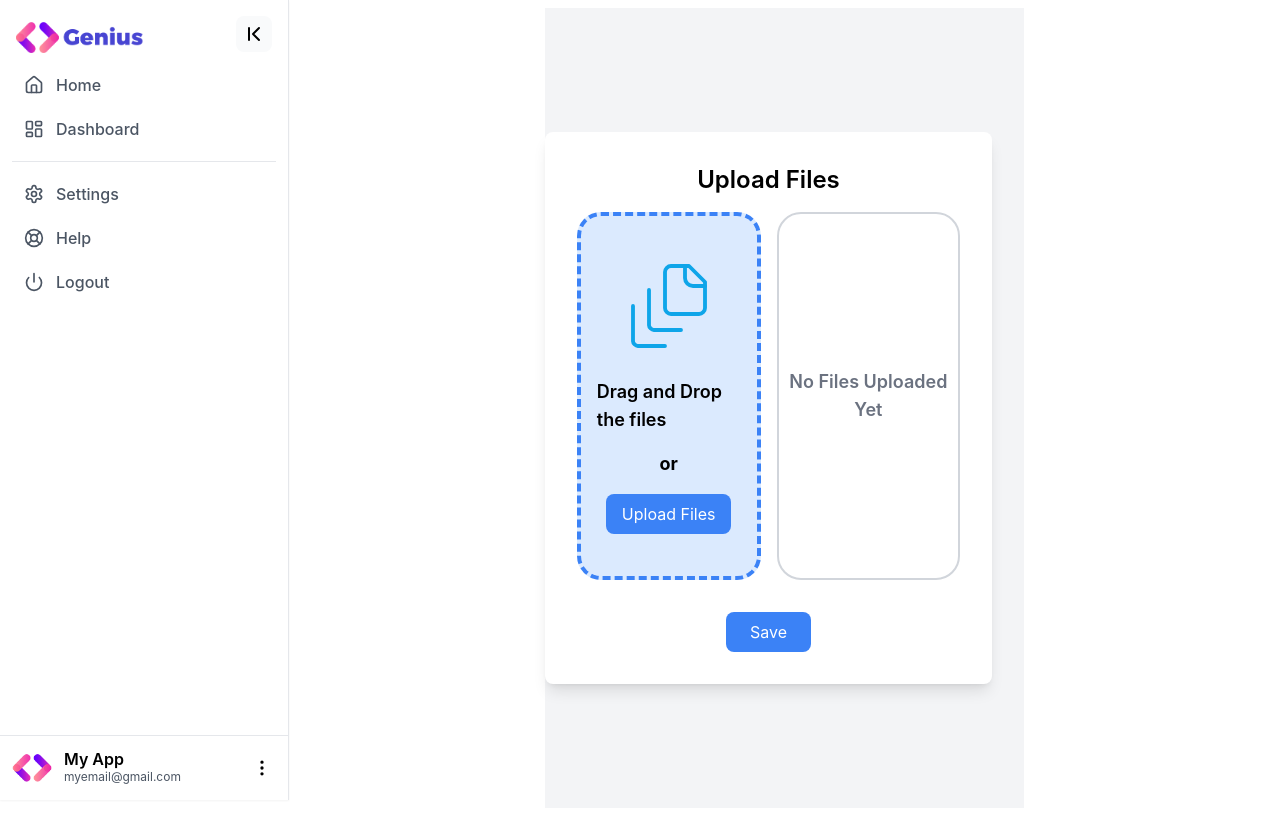
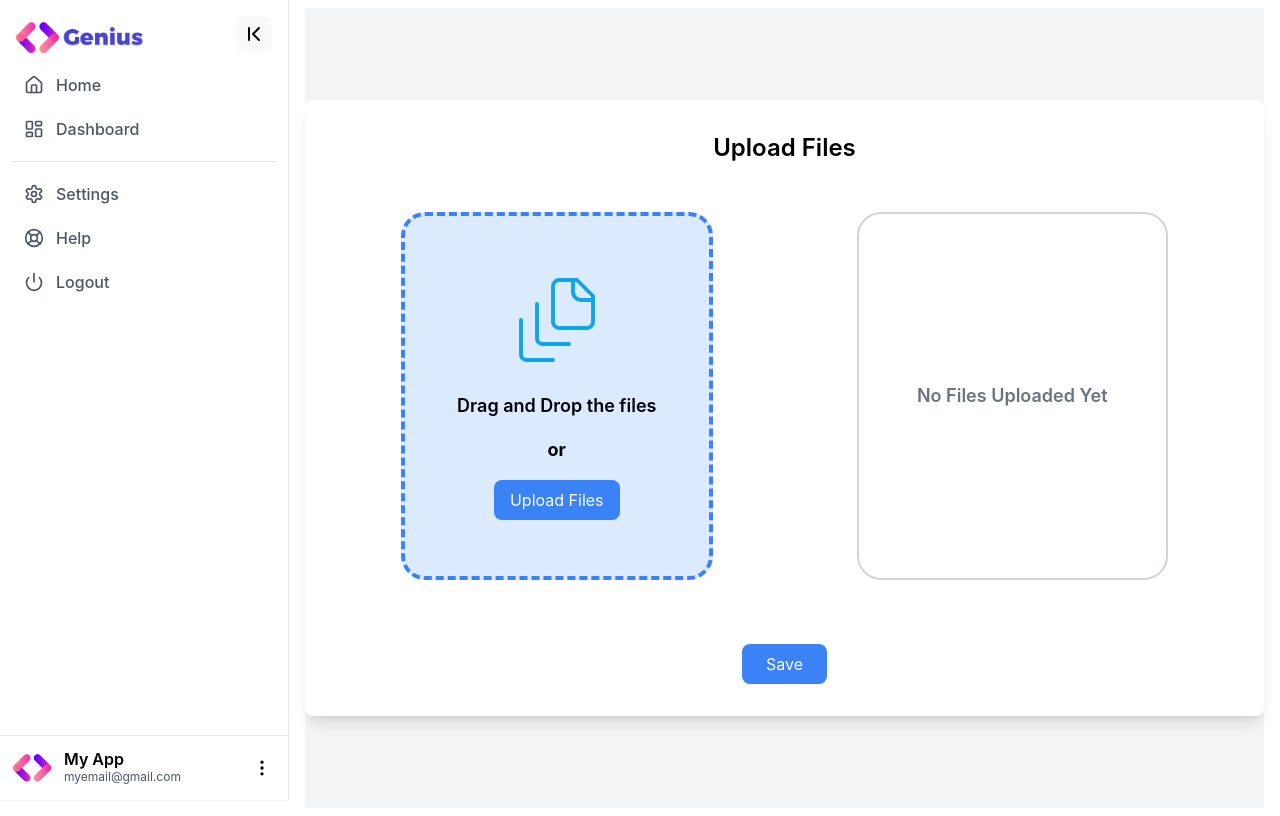
Before and after one commit to Om-Gore/resume-app, a React (Create React App) app: page /cadidate-dashboard in a window 1280 px wide. Built offline with nearby package versions, Linux system fonts and the light colour scheme.

Commit message:
styling changes on drag and drop compponent

```diff
--- a/src/Components/DragDropComponent.jsx
+++ b/src/Components/DragDropComponent.jsx
@@ -103,14 +103,14 @@ export default function DragDropComponent({ children }) {
   };
 
   return (
-    <div className="flex justify-center items-center h-screen w-1/2 bg-gray-100">
+    <div className="flex justify-center items-center h-screen w-full bg-gray-100">
       <div className="w-full p-8 bg-white rounded-lg shadow-lg">
         <h2 className="text-2xl font-semibold text-center mb-4">
           Upload Files
         </h2>
         <div className="grid grid-cols-1 md:grid-cols-2 gap-4">
           <div
-            className="min-h-[23rem] border-4 border-dashed border-blue-500 bg-blue-100 rounded-3xl p-4 flex flex-col justify-center items-center space-y-4"
+            className="min-h-[23rem] border-4 border-dashed border-blue-500 bg-blue-100 rounded-3xl p-8 m-8 mx-16 flex flex-col justify-center items-center space-y-4"
             onDragOver={(e) => e.preventDefault()}
             onDrop={(e) => handleDrop(e)}
           >
@@ -144,7 +144,7 @@ export default function DragDropComponent({ children }) {
             />
           </div>
 
-          <div className="border-2 border-gray-300 rounded-3xl py-4 max-h-[23rem] overflow-auto">
+          <div className="border-2 border-gray-300 rounded-3xl py-4 p-8 m-8 mx-16 max-h-[23rem] overflow-auto">
             {selectedFiles.length > 0 ? (
               <ul className="px-4">
                 {selectedFiles.map((file, index) => (
@@ -201,7 +201,7 @@ export default function DragDropComponent({ children }) {
           </button>
         </div>
       </div>
-      <div className="flex-auto overflow-y-auto py-2 px-4 ">{children}</div>
+      <div className="flex-auto overflow-y-auto">{children}</div>
     </div>
   );
 }
```
